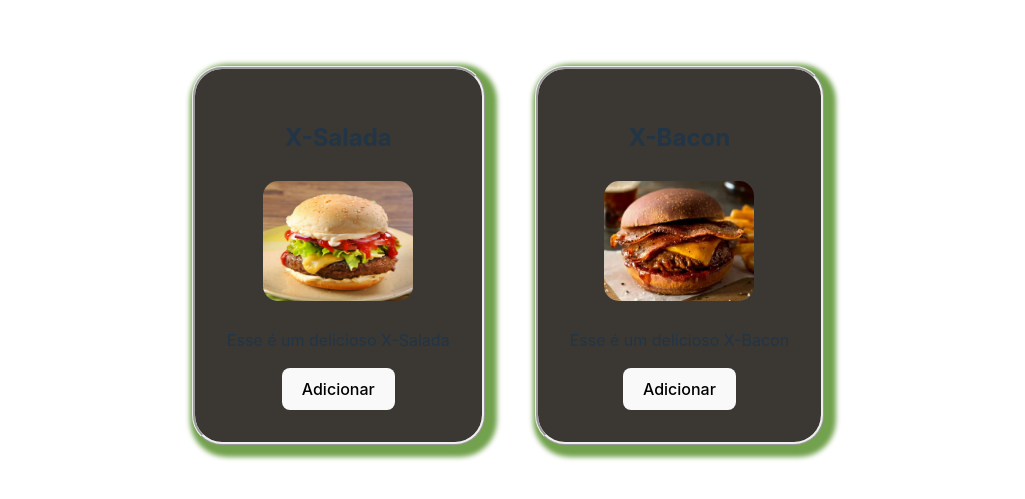
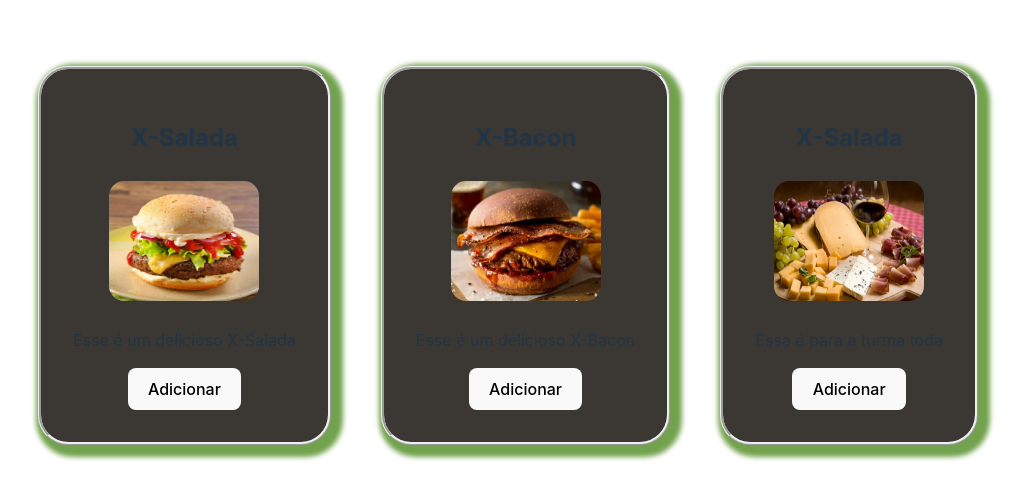
Before and after one commit to qmclouca/Prova-SENAC, a React (Vite) app in the folder prova-SENAC/: page / in a window 1280 px wide. Shown: the part 145-644 px from the top of the page, without its empty margins (132-1157 px from the left). Built offline with nearby package versions, Linux system fonts and the light colour scheme.

Commit message:
add another card

```diff
--- a/prova-SENAC/src/App.tsx
+++ b/prova-SENAC/src/App.tsx
@@ -1,5 +1,6 @@
 import XSaladaImage from './assets/X-Salada.png'
 import XBaconImage from './assets/X-Bacon.jpg'
+import TFrios from './assets/tabua de frios.jpg'
 import ProductCard from './Components/ProductCard/ProductCard'
 import './App.css'
 
@@ -19,6 +20,12 @@ const App = () => {
         whereToGo="Adicionar"
         cardTitle="X-Bacon"
       />
+       <ProductCard
+        image={TFrios}
+        description="Essa é para a turma toda"
+        whereToGo="Adicionar"
+        cardTitle="X-Salada"
+      />
     </div>
     </>
   )
```
Also changed, not shown: prova-SENAC/src/assets/tabua de frios.jpg (added).
